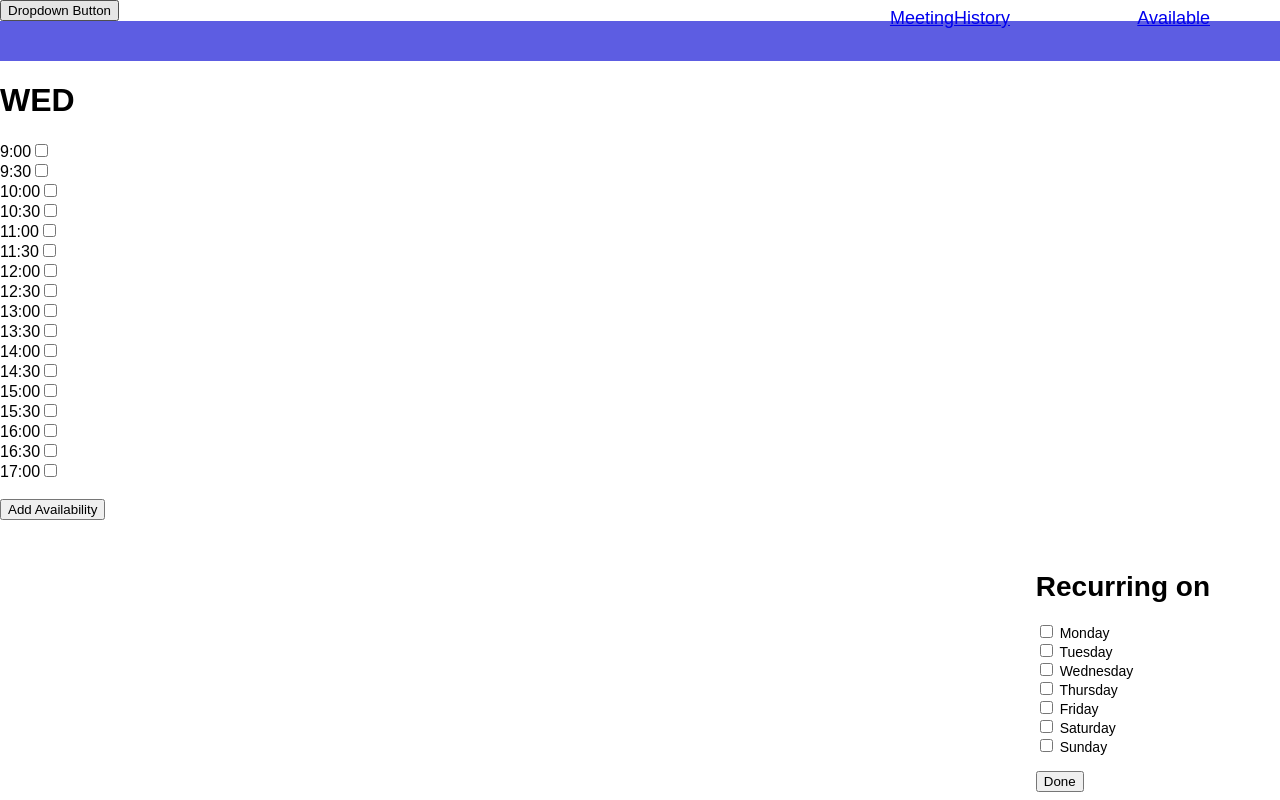
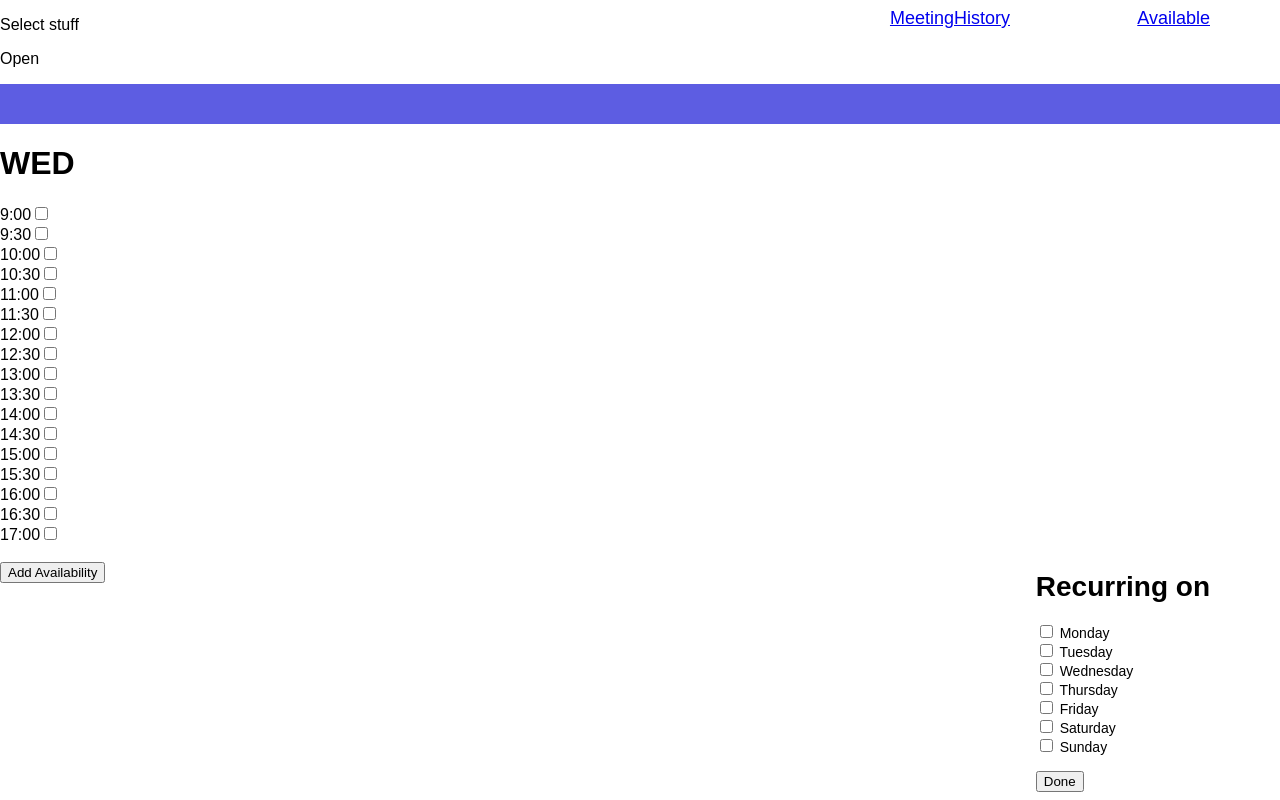
Before and after one commit to sehersarin/MSCI342-Term-Project, a React (Create React App) app in the folder react-ui/: page / in a window 1280 px wide. Built offline with nearby package versions, Linux system fonts and the light colour scheme.

Commit message:
added rough dropdown

```diff
--- /dev/null
+++ b/react-ui/src/components/Layouts/WorkerAvailablepage/DropDown.css
@@ -0,0 +1,96 @@
+/*
+
+body {
+    margin: 20px 0;
+    padding: 0;
+    line-height: 1;
+    font-size: 16px;
+    font-family: 'Roboto', sans-serif;
+    color: #202020;
+    background-color: #fbfbfb;
+    font-smooth: always;
+    -webkit-font-smoothing: antialiased;
+    -moz-osx-font-smoothing: grayscale;
+}
+
+  .container {
+    max-width: 1140px;
+    width: 100%;
+    margin: auto;
+}
+
+  @mixin styling() {
+    background-color: white;
+    border-color: #ccc;
+    border-radius: 4px;
+    border-style: solid;
+    border-width: 1px;
+    box-shadow: 0 .125rem .25rem rgba(0,0,0,.075) !important;
+  }
+
+  /* DROPDOWN
+  ============================================ */
+
+ /*  .dd-wrapper {
+    display: flex;
+    min-height: 38px;
+    flex-wrap: wrap;
+
+    .dd-header {
+      @include styling();
+      display: flex;
+      justify-content: space-between;
+      cursor: pointer;
+      width: 100%;
+      padding: 0 20px;
+
+      &__title--bold {
+        font-weight: bold;
+      }
+    }
+
+    .dd-list {
+      box-shadow: 0 .125rem .25rem rgba(0,0,0,.075) !important;
+      padding: 0;
+      margin: 0;
+      width: 100%;
+      margin-top: 20px;
+
+      li {
+        list-style-type: none;
+
+        &:first-of-type {
+          > button {
+            border-top: 1px solid #ccc;
+            border-top-left-radius: 4px;
+            border-top-right-radius: 4px;
+          }
+        }
+
+        &:last-of-type > button {
+          border-bottom-left-radius: 4px;
+          border-bottom-right-radius: 4px;
+        }
+
+        button {
+          display: flex;
+          justify-content: space-between;
+          background-color: white;
+          font-size: 16px;
+          padding: 15px 20px 15px 20px;
+          border: 0;
+          border-bottom: 1px solid #ccc;
+          width: 100%;
+          text-align: left;
+          border-left: 1px solid #ccc;
+          border-right: 1px solid #ccc;
+
+          &:hover, &:focus {
+            cursor: pointer;
+            font-weight: bold;
+            background-color: #ccc;
+          }
+        }
+      }
+    }
+  } */
--- /dev/null
+++ b/react-ui/src/components/Layouts/WorkerAvailablepage/DropDown.js
@@ -0,0 +1,61 @@
+import React from 'react'
+
+
+function DropDown({title, items}) { // Dropdown list component for worker Avaialbe page
+    const[open, setOpen] = React.useState(false);
+    const[selection, setSelection] = React.useState([]);
+    const toggle = () => setOpen(!open);
+
+    function handleOnClick(item){
+        if(!selection.some(current => current.id === item.id)){
+                setSelection([item]);
+        } else{
+            let selectionAfterRemoval = selection;
+            selectionAfterRemoval = selectionAfterRemoval.filter(
+                current => current.id !==item.id
+            );
+            setSelection([... selectionAfterRemoval]);
+        }
+    }
+
+    function isItemInSelection(item){
+        if(selection.some(current => current.id === item.id)){
+            return true;
+        }
+        return false;
+    }
+
+    return (
+        <div className = "Wrapper">
+            <div
+                Index = {0}
+                className = "Header"
+                role = "button"
+                onKeyPress = {() => toggle()}
+                onClick= {()=> toggle()}
+                >
+                    <div className = "title">
+                        <p className = "BoldTitle">{title}</p>
+                    </div>
+
+                    <div className = "action">
+                        <p>{open? 'Close': 'Open'}</p>
+                    </div>
+            </div>
+            {open && (
+                <ui className = "List">
+                    {items.map(item =>(
+                        <li className = "item" key = {item.id}>
+                            <button type = "button" onClick = {() => handleOnClick(item)}>
+                                <span>{item.value}</span>
+                                <span>{isItemInSelection(item) && ' Selected'}</span>
+                            </button>
+                        </li>
+                    ))}
+                </ui>
+            )}
+        </div>
+    );
+}
+
+export default DropDown
--- a/react-ui/src/components/Layouts/WorkerAvailablepage/WorkerInputpage.js
+++ b/react-ui/src/components/Layouts/WorkerAvailablepage/WorkerInputpage.js
@@ -4,29 +4,24 @@ import React from 'react'
 import Check from './CheckboxApplication';
 import AvailableMeetingHeader from './AvailableMeetingHeader';
  import TimeSlot from './TimeSlot';
- import Dropdown from 'react-bootstrap/Dropdown'
+import DropDown from './DropDown';
+
+const items = [
+    {id:1, value: "Value1"},
+    {id:2, value: "Value2"}
+]
 
 
 class WorkerInputpage extends React.Component {
+
+
 
     render() {
 
 
         return (
             <div>
-                <Dropdown>
-                    <Dropdown.Toggle variant="success" id="dropdown-basic">
-                        Dropdown Button
-                    </Dropdown.Toggle>
-
-                    <Dropdown.Menu>
-                        <Dropdown.Item href="#/action-1">Action</Dropdown.Item>
-                        <Dropdown.Item href="#/action-2">Another action</Dropdown.Item>
-                        <Dropdown.Item href="#/action-3">Something else</Dropdown.Item>
-                    </Dropdown.Menu>
-                </Dropdown>
-
-
+                <DropDown title = "Select stuff" items = {items}/>
                 <AvailableMeetingHeader/>
                 <Check/>
                  <TimeSlot/>
```
